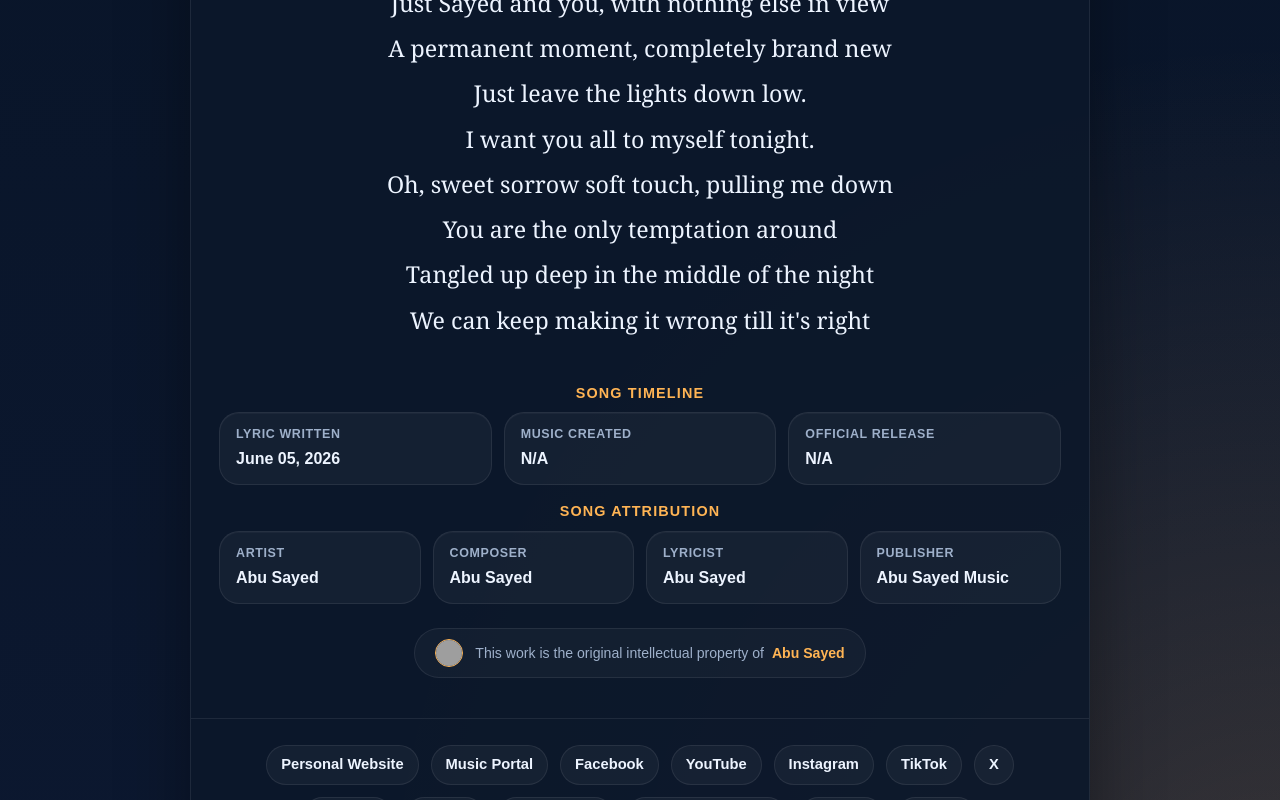
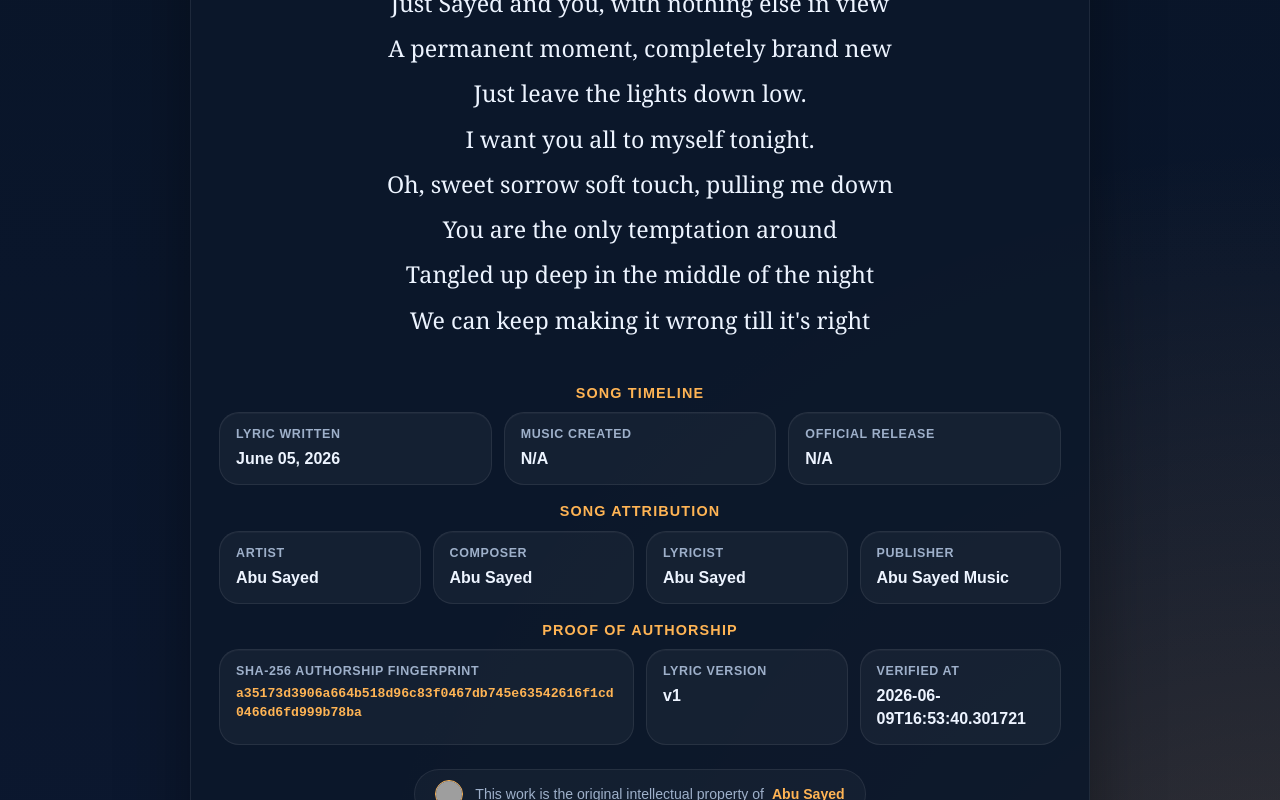
Before and after one commit to ImAbuSayed/sweet-sorrow-soft-touch, a plain HTML site: page index.html in a window 1280 px wide. Shown: the part 2000-2800 px from the top of the page. Drawn offline with Linux system fonts and the light colour scheme; grey boxes are pictures that could not be loaded.

Commit message:
feat: update song assets v1 with signed GPG commit [verified]

```diff
--- a/index.html
+++ b/index.html
@@ -14,9 +14,9 @@
     <meta name="keywords" content="Sweet Sorrow Soft Touch, Abu Sayed lyrics, original song lyrics, Abu Sayed original song, Abu Sayed lyricist, Abu Sayed composer, Abu Sayed songwriter, official lyrics">
     <meta name="robots" content="index,follow,max-snippet:-1,max-image-preview:large,max-video-preview:-1">
     <meta name="referrer" content="strict-origin-when-cross-origin">
-    <meta name="description" content="Official lyric archive for Abu Sayed&#x27;s song &#x27;Sweet Sorrow Soft Touch&#x27;. Written, composed, and owned by the artist.">
+    <meta name="description" content="Access the verified lyrics of &#x27;Sweet Sorrow Soft Touch&#x27;, an original song crafted, composed, and performed by Abu Sayed.">
     <meta property="og:title" content="Sweet Sorrow Soft Touch - Original Lyrics by Abu Sayed">
-    <meta property="og:description" content="Official lyric archive for Abu Sayed&#x27;s song &#x27;Sweet Sorrow Soft Touch&#x27;. Written, composed, and owned by the artist.">
+    <meta property="og:description" content="Access the verified lyrics of &#x27;Sweet Sorrow Soft Touch&#x27;, an original song crafted, composed, and performed by Abu Sayed.">
     <meta property="og:type" content="music.song">
     <meta property="og:url" content="https://imabusayed.github.io/sweet-sorrow-soft-touch/">
     <meta property="og:site_name" content="Abu Sayed Music">
@@ -24,7 +24,7 @@
     <meta name="last-modified" content="2026-06-05 12:31:46">
     <meta name="twitter:card" content="summary_large_image">
     <meta name="twitter:title" content="Sweet Sorrow Soft Touch - Original Lyrics by Abu Sayed">
-    <meta name="twitter:description" content="Official lyric archive for Abu Sayed&#x27;s song &#x27;Sweet Sorrow Soft Touch&#x27;. Written, composed, and owned by the artist.">
+    <meta name="twitter:description" content="Access the verified lyrics of &#x27;Sweet Sorrow Soft Touch&#x27;, an original song crafted, composed, and performed by Abu Sayed.">
     <link rel="canonical" href="https://imabusayed.github.io/sweet-sorrow-soft-touch/">
     <link rel="sitemap" type="application/xml" title="Sitemap" href="https://imabusayed.github.io/sweet-sorrow-soft-touch/sitemap.xml">
     <link rel="author" href="https://github.com/ImAbuSayed">
@@ -100,7 +100,7 @@
       "@id": "https://imabusayed.github.io/sweet-sorrow-soft-touch#webpage",
       "url": "https://imabusayed.github.io/sweet-sorrow-soft-touch/",
       "name": "Sweet Sorrow Soft Touch - Original Lyrics by Abu Sayed",
-      "description": "Official lyric archive for Abu Sayed's song 'Sweet Sorrow Soft Touch'. Written, composed, and owned by the artist.",
+      "description": "Access the verified lyrics of 'Sweet Sorrow Soft Touch', an original song crafted, composed, and performed by Abu Sayed.",
       "isPartOf": {
         "@id": "https://music.abusayed.com.bd/#website"
       },
@@ -537,7 +537,7 @@
 
         <div class="controls">
             <button class="btn-speak" id="speakBtn" title="Read the lyrics aloud"><span id="speakText">Read Aloud</span></button>
-            <a href="https://music.abusayed.com.bd/Licensing/?https://imabusayed.github.io/sweet-sorrow-soft-touch/" class="btn-license" title="Get licensing for this song" target="_blank">Obtain a Music License for Sweet Sorrow Soft Touch</a>
+            <a href="https://music.abusayed.com.bd/Licensing/?https://imabusayed.github.io/sweet-sorrow-soft-touch/" class="btn-license" title="Get licensing for this song" target="_blank">Secure Licensing Rights for Sweet Sorrow Soft Touch</a>
 
         </div>
         <br>
@@ -612,6 +612,26 @@
             <div class="meta-card">
                 <span class="meta-label">Publisher</span>
                 <strong>Abu Sayed Music</strong>
+            </div>
+
+                </div>
+            </div>
+
+            <div class="details-block">
+                <div class="details-title">Proof of Authorship</div>
+                <div class="meta-grid">
+
+            <div class="meta-card" style="grid-column: span 2;">
+                <span class="meta-label">SHA-256 Authorship Fingerprint</span>
+                <strong style="word-break: break-all; font-family: monospace; font-size: 0.82rem; color: var(--accent);">a35173d3906a664b518d96c83f0467db745e63542616f1cd0466d6fd999b78ba</strong>
+            </div>
+            <div class="meta-card">
+                <span class="meta-label">Lyric Version</span>
+                <strong>v1</strong>
+            </div>
+            <div class="meta-card">
+                <span class="meta-label">Verified At</span>
+                <strong>2026-06-09T16:53:40.301721</strong>
             </div>
 
                 </div>
```
Also changed, not shown: excerpts/Bridge-Preview.txt (added), excerpts/Chorus-Preview.txt (added), excerpts/Final-Chorus-Preview.txt (added), excerpts/Hook-Preview.txt (added), excerpts/Post-Chorus-2-Preview.txt (added), excerpts/Post-Chorus-Preview.txt (added), excerpts/Pre-Chorus-2-Preview.txt (added), excerpts/Pre-Chorus-Preview.txt (added), excerpts/Verse-1-Preview.txt (added), excerpts/Verse-2-Preview.txt (added), hashes.txt (added), llms.txt, lyrics_backup/2026-06-09_sweet-sorrow-soft-touch-v1.txt (added), manifest.json (added), 1 other file.
